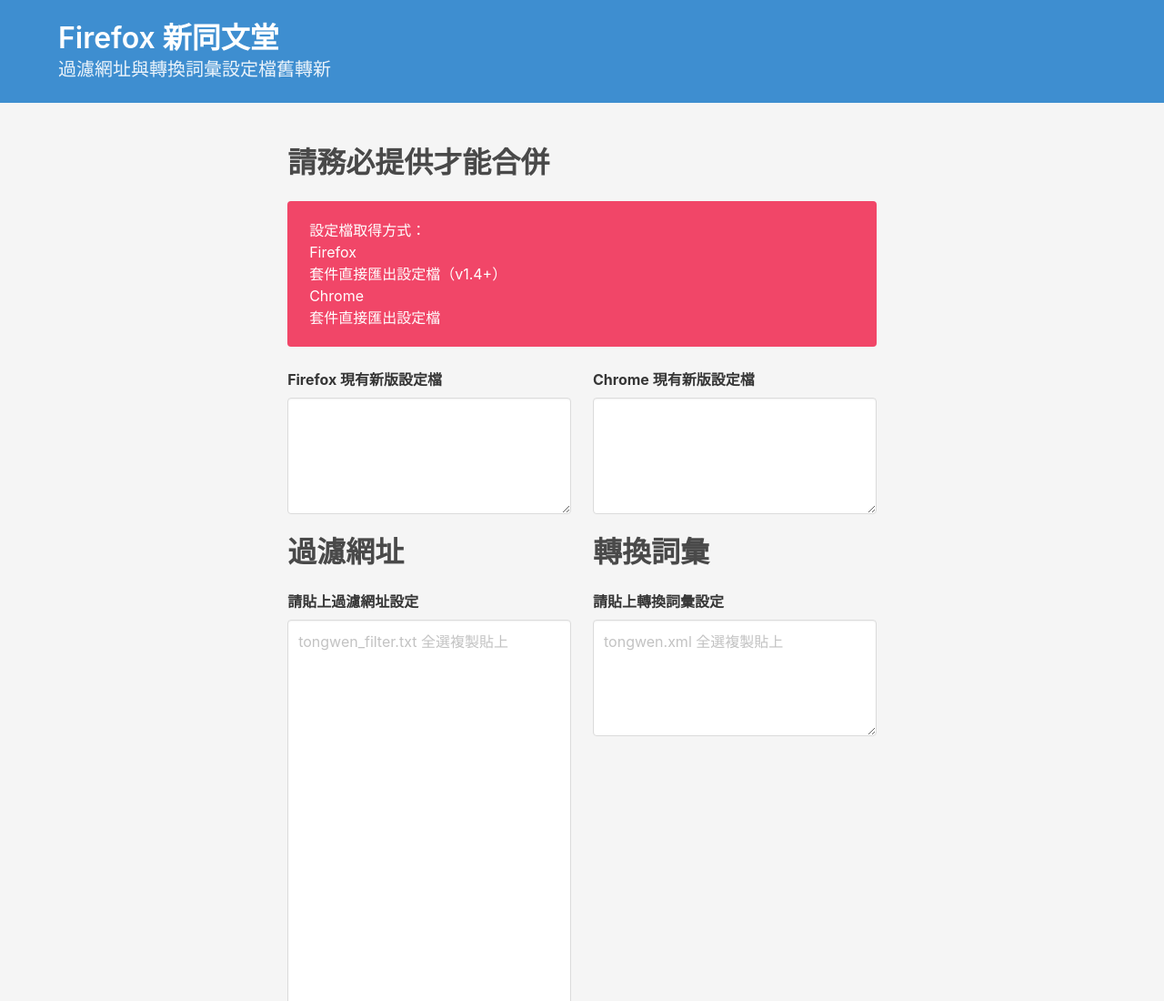
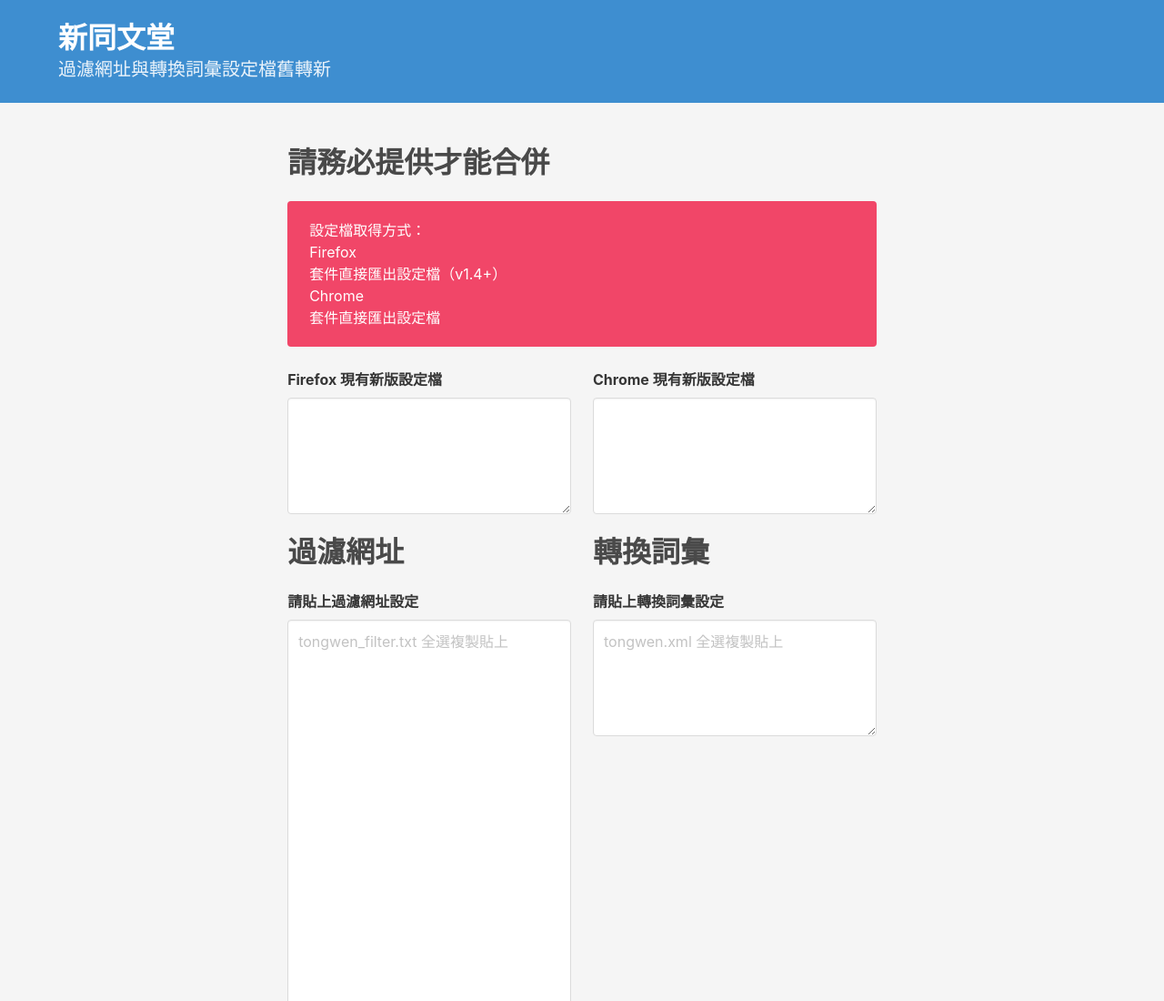
Before and after one commit to t7yang/new-tongwentang-config-converter, a plain HTML site: page index.html in a window 1280 px wide. Shown: the top 1100 px of the page at 91% size. Drawn offline with nearby package versions, Linux system fonts and the light colour scheme.

Commit message:
update title: remove Firefox

```diff
--- a/index.html
+++ b/index.html
@@ -17,7 +17,7 @@
     <div class="hero-body">
       <div class="container">
         <h1 class="title">
-          Firefox 新同文堂
+          新同文堂
         </h1>
         <h2 class="subtitle">
           過濾網址與轉換詞彙設定檔舊轉新
```
